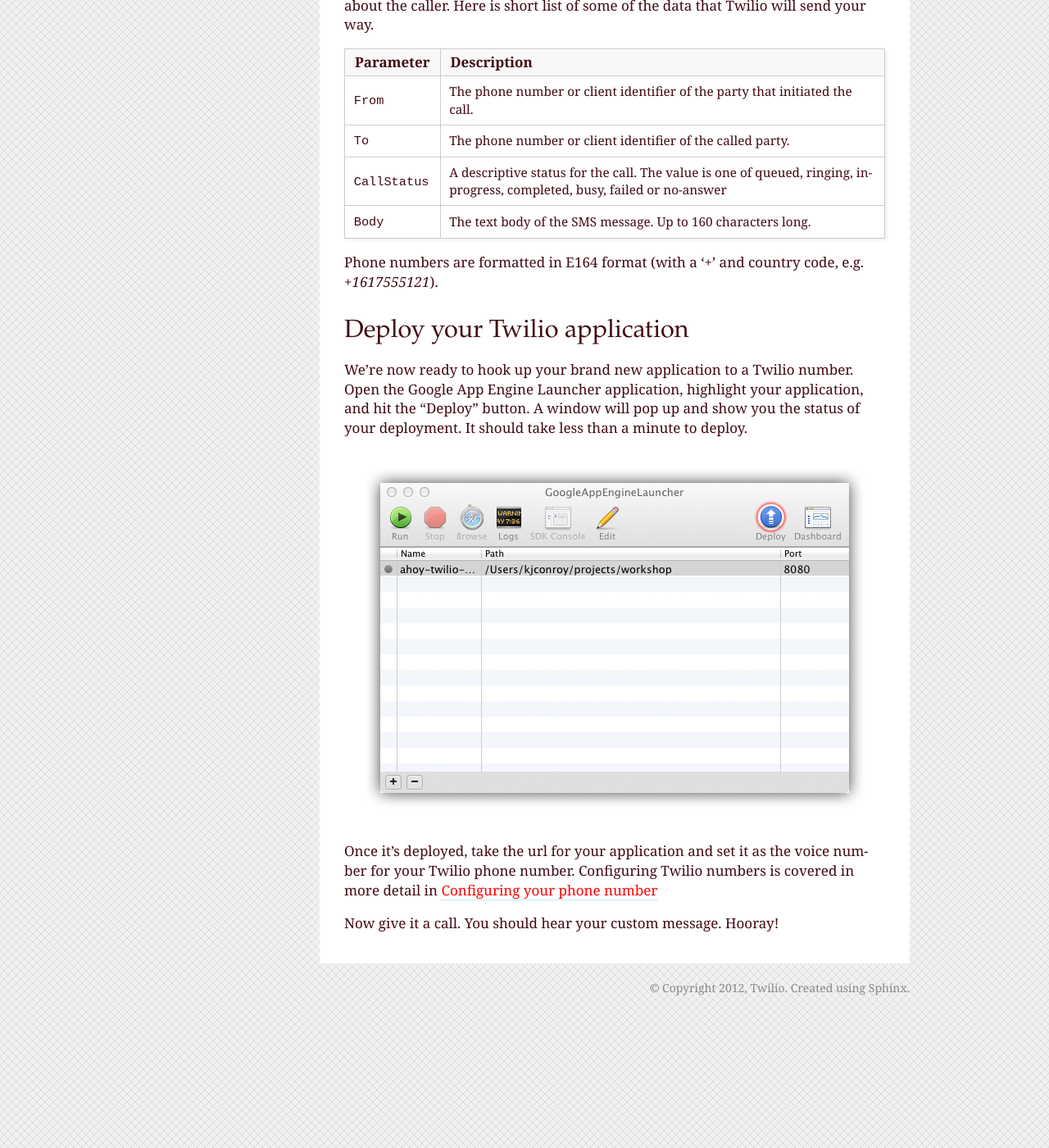
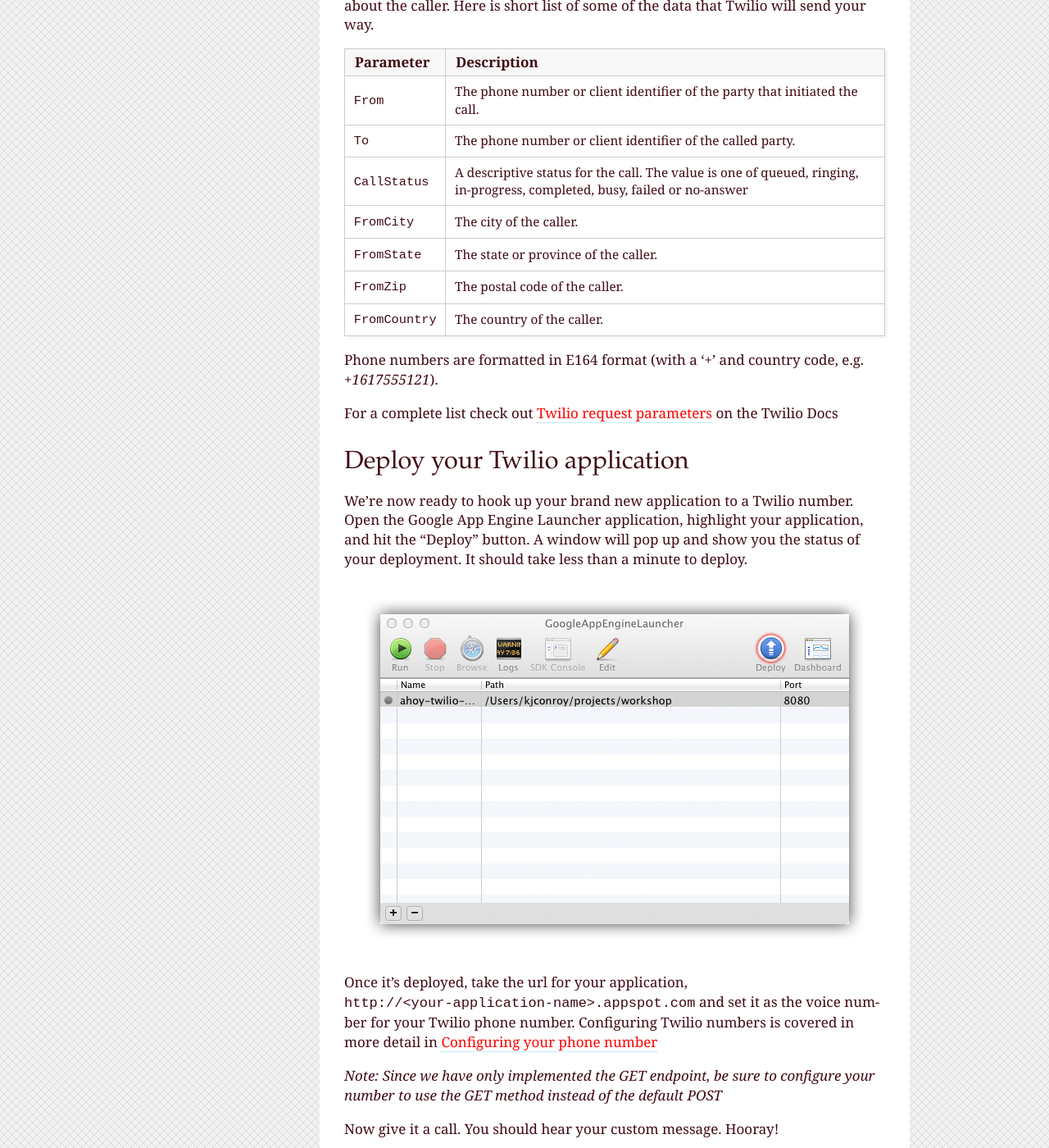
Before and after one commit to twilio/workshop, a Sphinx documentation site: the page built from docs/dynamic_apps.rst, in a window 1280 px wide and 1400 px high, scrolled down 4291 px. Shown: the whole window at 82% size. Built offline with Sphinx 7.4.7, drawn with Linux system fonts in a browser that asks for light colours.

Commit message:
Fixed dynamic apps using SMS Body for request parameters Added link to all voice request parameters Added paragraph that points users to their appengine url after they deploy Added a note to remind users to set up their twilio numbers to use the GET method instead of the default POST method

```diff
--- a/docs/dynamic_apps.rst
+++ b/docs/dynamic_apps.rst
@@ -234,17 +234,24 @@
 about the caller. Here is short list of some of the data that Twilio will send
 your way.
 
-============== ===========
-Parameter      Description
-============== ===========
-``From``       The phone number or client identifier of the party that initiated the call.
-``To``         The phone number or client identifier of the called party.
-``CallStatus`` A descriptive status for the call. The value is one of queued, ringing, in-progress, completed, busy, failed or no-answer
-``Body``       The text body of the SMS message. Up to 160 characters long.
-============== ===========
+=============== ===========
+Parameter       Description
+=============== ===========
+``From``        The phone number or client identifier of the party that initiated the call.
+``To``          The phone number or client identifier of the called party.
+``CallStatus``  A descriptive status for the call. The value is one of queued, ringing, in-progress, completed, busy, failed or no-answer
+``FromCity``    The city of the caller.
+``FromState``   The state or province of the caller.
+``FromZip``     The postal code of the caller.
+``FromCountry`` The country of the caller.
+=============== ===========
 
 Phone numbers are formatted in E164 format (with a '+' and country code, e.g.
 `+1617555121`).
+
+For a complete list check out `Twilio request parameters
+<http://www.twilio.com/docs/api/twiml/twilio_request#synchronous-request-parameters>`_
+on the Twilio Docs
 
 Deploy your Twilio application
 ------------------------------
@@ -256,8 +263,10 @@
 
 .. image:: _static/deployapp.png
 
-Once it's deployed, take the url for your application and set it as the voice
+Once it's deployed, take the url for your application, ``http://<your-application-name>.appspot.com`` and set it as the voice
 number for your Twilio phone number. Configuring Twilio numbers is covered in
 more detail in :ref:`configure-number`
 
+*Note: Since we have only implemented the GET endpoint, be sure to configure your number to use the GET method instead of the default POST*
+
 Now give it a call. You should hear your custom message. Hooray!
```
